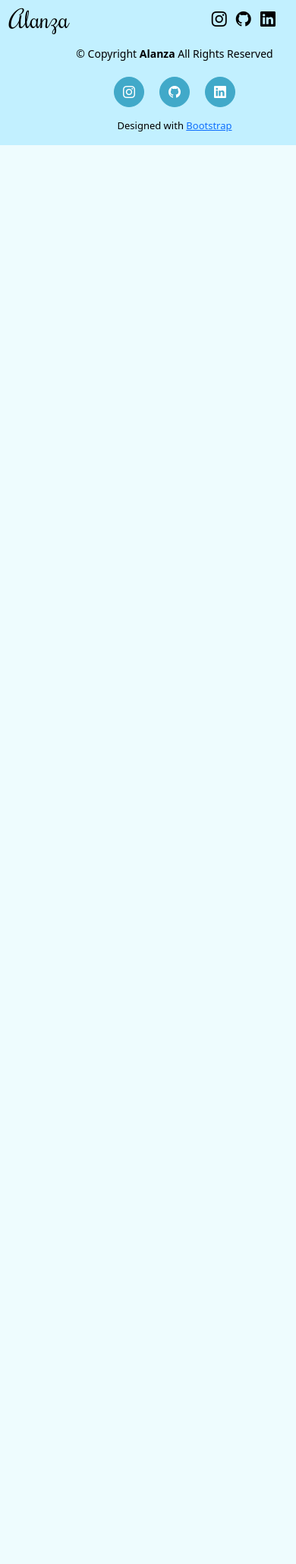
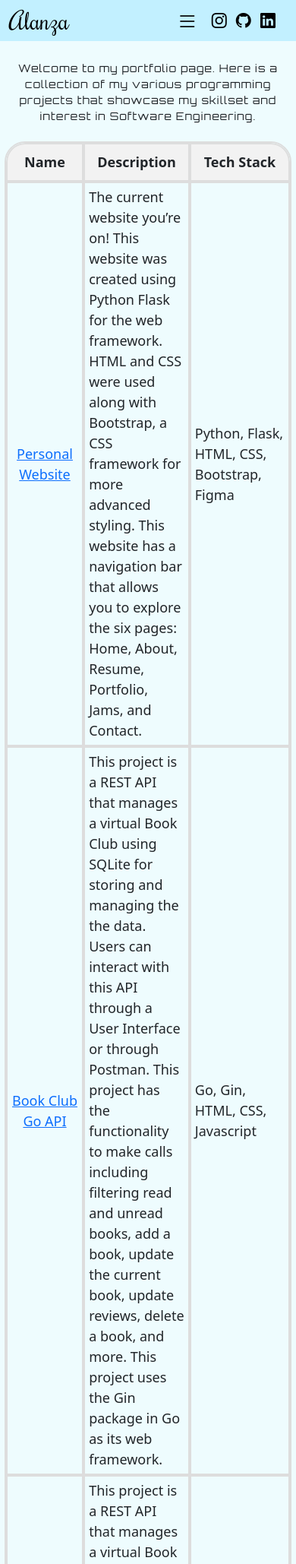
Before and after one commit to ablake12/Portfolio-Website, a Flask app: page /portfolio in a window 390 px wide. Shown: the top 2058 px of the page at 76% size. Before the commit the page ends 191 px from the top, so only its background shows below. Run offline with Flask 3, Linux system fonts and the light colour scheme.

Commit message:
Add content for mobile view

```diff
--- a/templates/projects.html
+++ b/templates/projects.html
@@ -8,17 +8,6 @@
   <link rel="stylesheet" type="text/css" href="{{ url_for('static', filename='styles.css') }}">
 </head>
 <body>
-    <!-- <div class="topnav" id="myTopnav">
-        <a href="/"><b>Home</b></a>
-        <a href="/about"><b>About Me</b></a>
-        <a href="/resume"><b>Resume</b></a>
-        <a href="/projects" class="active"><b>Projects</b></a>
-        <a href="/jams"><b>Jams</b></a>
-        <a href="/contact"><b>Contact</b></a>
-        <a href="javascript:void(0);" class="icon" onclick="activeFunction()">
-            <i class="fa fa-bars"></i>
-        </a>
-    </div> -->
     <header id="header" class="header align-items-center sticky-top">
       <div class="container-fluid d-flex align-items-center justify-content-between">
         <a href="/" class="logo d-flex align-items-center me-auto me-xl-0">
@@ -33,11 +22,12 @@
             <li><a href="/jams"><b>Jams</b></a></li>
             <li><a href="/contact"><b>Contact</b></a></li>
           </ul>
+          <i class="mobile-nav-toggle d-xl-none bi bi-list"></i>
         </nav>
       <div class="header-social-links">
-        <a href=""><i class="bi bi-instagram"></i></a>
-        <a href="https://github.com/ablake12/"><i class="bi bi-github"></i></a>
-        <a href="https://www.linkedin.com/in/ablake12/" class="linkedin"><i class="bi bi-linkedin"></i></a>
+        <a href="" target="_blank"><i class="bi bi-instagram"></i></a>
+        <a href="https://github.com/ablake12/" target="_blank"><i class="bi bi-github"></i></a>
+        <a href="https://www.linkedin.com/in/ablake12/" class="linkedin" target="_blank"><i class="bi bi-linkedin"></i></a>
       </div>
     </header>
     <section>
@@ -52,48 +42,87 @@
             <th class="proj-demo">Live Demo</th>
           </tr>
           <tr>
-            <td class="proj-name">Personal Website</td>
+            <td class="proj-name"><a href="#" target="_blank">Personal Website</a></td>
             <td class="proj-desc">The current website you’re on! This website was created using Python Flask for the web framework. HTML and CSS were used along with Bootstrap, a CSS framework for more advanced styling. This website has a navigation bar that allows you to explore the six pages: Home, About, Resume, Portfolio, Jams, and Contact.</td>
-            <td class="proj-url"><a href="#"></a></td>
+            <td class="proj-url"><a href="#" target="_blank"></a></td>
             <td class="proj-tech">Python, Flask, HTML, CSS, Bootstrap, Figma</td>
-            <td class="proj-demo"><a href="#">Demo</a></td>
+            <td class="proj-demo"><a href="#" target="_blank">Demo</a></td>
           <tr>
           <tr>
-            <td class="proj-name">Book Club Go API</td>
+            <td class="proj-name"><a href="https://github.com/ablake12/Book-Club-Go-API/" target="_blank">Book Club Go API</a></td>
             <td class="proj-desc">This project is a REST API that manages a virtual Book Club using SQLite for storing and managing the the data. Users can interact with this API through a User Interface or through Postman. This project has the functionality to make calls including filtering read and unread books, add a book, update the current book, update reviews, delete a book, and more. This project uses the Gin package in Go as its web framework.</td>
-            <td class="proj-url"><a href="https://github.com/ablake12/Book-Club-Go-API/">https://github.com/ablake12/Book-Club-Go-API/</a></td>
+            <td class="proj-url"><a href="https://github.com/ablake12/Book-Club-Go-API/" target="_blank">https://github.com/ablake12/Book-Club-Go-API/</a></td>
             <td class="proj-tech">Go, Gin, HTML, CSS, Javascript</td>
-            <td class="proj-demo"><a href="#">Demo</a></td>
+            <td class="proj-demo"><a href="#" target="_blank">Demo</a></td>
           <tr>
             <tr>
-              <td class="proj-name">Book Club Python API</td>
+              <td class="proj-name"><a href="https://github.com/ablake12/Book-Club-API" target="_blank">Book Club Python API</a></td>
               <td class="proj-desc">This project is a REST API that manages a virtual Book Club using SQLite for storing and managing the the data. Users can interact with this API through a User Interface or through Postman. This project has the functionality to make calls including get all books, add a book, add a review for a book, update reviews, delete all books, and more. This project uses the Flask library in Python as its web framework.</td>
-              <td class="proj-url"><a href="https://github.com/ablake12/Book-Club-API">https://github.com/ablake12/Book-Club-API</a></td>
+              <td class="proj-url"><a href="https://github.com/ablake12/Book-Club-API" target="_blank">https://github.com/ablake12/Book-Club-API</a></td>
               <td class="proj-tech">Python, Flask, HTML, CSS, Javascript</td>
-              <td class="proj-demo"><a href="#">Demo</a></td>
+              <td class="proj-demo"><a href="#" target="_blank">Demo</a></td>
             <tr>
             <tr>
-                <td class="proj-name">Document Summary Tool</td>
+                <td class="proj-name"><a href="https://github.com/ablake12/doc-summary-tool" target="_blank">Document Summary Tool</a></td>
                 <td class="proj-desc">This project allows a user to get an extractive or abstractive summary of a pdf document, a word document, or an online article. These 3 document types are used as input and the documents are extracted and processed. Once the text is processed, the user can choose a summary type and find their summary generated in a text file.</td>
-                <td class="proj-url"><a href="https://github.com/ablake12/doc-summary-tool">https://github.com/ablake12/doc-summary-tool</a></td>
+                <td class="proj-url"><a href="https://github.com/ablake12/doc-summary-tool" target="_blank">https://github.com/ablake12/doc-summary-tool</a></td>
                 <td class="proj-tech">Python, Tkinter, Transformers, Beautiful Soup (bs4)</td>
-                <td class="proj-demo"><a href="#">Demo</a></td>
+                <td class="proj-demo"><a href="#" target="_blank">Demo</a></td>
             <tr>
-              <td class="proj-name">To-Do List</td>
+              <td class="proj-name"><a href="https://github.com/ablake12/To-Do-List" target="_blank">To-Do List</a></td>
               <td class="proj-desc">This project is intended for a user to create and manage a to-do list. It has the functionality to add due dates, trigger alerts for past and future due dates, export the checklist to a markdown file, and save the checklist for any future runs.</td>
-              <td class="proj-url"><a href="https://github.com/ablake12/To-Do-List">https://github.com/ablake12/To-Do-List</a></td>
+              <td class="proj-url"><a href="https://github.com/ablake12/To-Do-List" target="_blank">https://github.com/ablake12/To-Do-List</a></td>
               <td class="proj-tech">Python, Tkinter</td>
-              <td class="proj-demo"><a href="#">Demo</a></td>
+              <td class="proj-demo"><a href="#" target="_blank">Demo</a></td>
             </tr>
             <tr>
-                <td class="proj-name">Various Python Projects</td>
+                <td class="proj-name"><a href="https://github.com/ablake12/Python-projects" target="_blank">Various Python Projects</a></td>
                 <td class="proj-desc">This repository consist of several smaller Python codes.</td>
-                <td class="proj-url"><a href="https://github.com/ablake12/Python-projects">https://github.com/ablake12/Python-projects</a></td>
+                <td class="proj-url"><a href="https://github.com/ablake12/Python-projects" target="_blank">https://github.com/ablake12/Python-projects</a></td>
                 <td class="proj-tech">Python</td>
                 <td class="proj-demo">N/A</td>
               </tr>
           </table>
         </div>
+        <div class="portfolio-mobile">
+          <p>Welcome to my portfolio page. Here is a collection of my various programming projects that showcase my skillset and interest in Software Engineering.</p>
+          <table>
+            <tr>
+              <th class="proj-name">Name</th>
+              <th class="proj-desc">Description</th>
+              <th class="proj-tech">Tech Stack</th>
+            </tr>
+            <tr>
+              <td class="proj-name"><a href="#" target="_blank">Personal Website</a></td>
+              <td class="proj-desc">The current website you’re on! This website was created using Python Flask for the web framework. HTML and CSS were used along with Bootstrap, a CSS framework for more advanced styling. This website has a navigation bar that allows you to explore the six pages: Home, About, Resume, Portfolio, Jams, and Contact.</td>
+              <td class="proj-tech">Python, Flask, HTML, CSS, Bootstrap, Figma</td>
+            <tr>
+            <tr>
+              <td class="proj-name"><a href="https://github.com/ablake12/Book-Club-Go-API/" target="_blank">Book Club Go API</a></td>
+              <td class="proj-desc">This project is a REST API that manages a virtual Book Club using SQLite for storing and managing the the data. Users can interact with this API through a User Interface or through Postman. This project has the functionality to make calls including filtering read and unread books, add a book, update the current book, update reviews, delete a book, and more. This project uses the Gin package in Go as its web framework.</td>
+              <td class="proj-tech">Go, Gin, HTML, CSS, Javascript</td>
+            <tr>
+              <tr>
+                <td class="proj-name"><a href="https://github.com/ablake12/Book-Club-API" target="_blank">Book Club Python API</a></td>
+                <td class="proj-desc">This project is a REST API that manages a virtual Book Club using SQLite for storing and managing the the data. Users can interact with this API through a User Interface or through Postman. This project has the functionality to make calls including get all books, add a book, add a review for a book, update reviews, delete all books, and more. This project uses the Flask library in Python as its web framework.</td>
+                <td class="proj-tech">Python, Flask, HTML, CSS, Javascript</td>
+              <tr>
+              <tr>
+                  <td class="proj-name"><a href="https://github.com/ablake12/doc-summary-tool" target="_blank">Document Summary Tool</a></td>
+                  <td class="proj-desc">This project allows a user to get an extractive or abstractive summary of a pdf document, a word document, or an online article. These 3 document types are used as input and the documents are extracted and processed. Once the text is processed, the user can choose a summary type and find their summary generated in a text file.</td>
+                  <td class="proj-tech">Python, Tkinter, Transformers, Beautiful Soup (bs4)</td>
+              <tr>
+                <td class="proj-name"><a href="https://github.com/ablake12/To-Do-List" target="_blank">To-Do List</a></td>
+                <td class="proj-desc">This project is intended for a user to create and manage a to-do list. It has the functionality to add due dates, trigger alerts for past and future due dates, export the checklist to a markdown file, and save the checklist for any future runs.</td>
+                <td class="proj-tech">Python, Tkinter</td>
+              </tr>
+              <tr>
+                  <td class="proj-name"><a href="https://github.com/ablake12/Python-projects" target="_blank">Various Python Projects</a></td>
+                  <td class="proj-desc">This repository consist of several smaller Python programs.</td>
+                  <td class="proj-tech">Python</td>
+                </tr>
+            </table>
+          </div>
       </section>
       <footer id="footer" class="footer">
         <div class="container">
@@ -101,9 +130,9 @@
             <p>© <span>Copyright</span> <strong>Alanza</strong> <span>All Rights Reserved<br></span></p>
           </div>
           <div class="social-links d-flex justify-content-center">
-            <a href=""><i class="bi bi-instagram"></i></a>
-            <a href="https://github.com/ablake12/"><i class="bi bi-github"></i></a>
-            <a href="https://www.linkedin.com/in/ablake12/"><i class="bi bi-linkedin"></i></a>
+            <a href="" target="_blank"><i class="bi bi-instagram"></i></a>
+            <a href="https://github.com/ablake12/" target="_blank"><i class="bi bi-github"></i></a>
+            <a href="https://www.linkedin.com/in/ablake12/" target="_blank"><i class="bi bi-linkedin"></i></a>
           </div>
           <div class="credits">
             Designed with <a href="https://getbootstrap.com/">Bootstrap</a>
```
